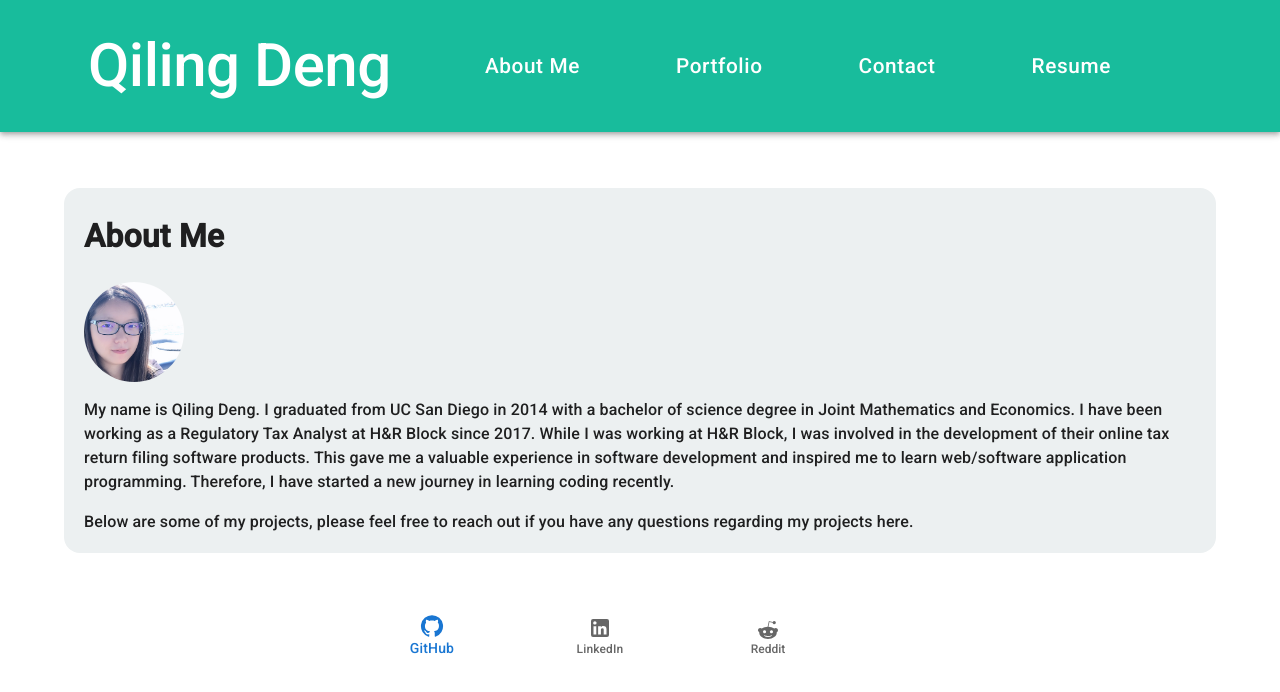
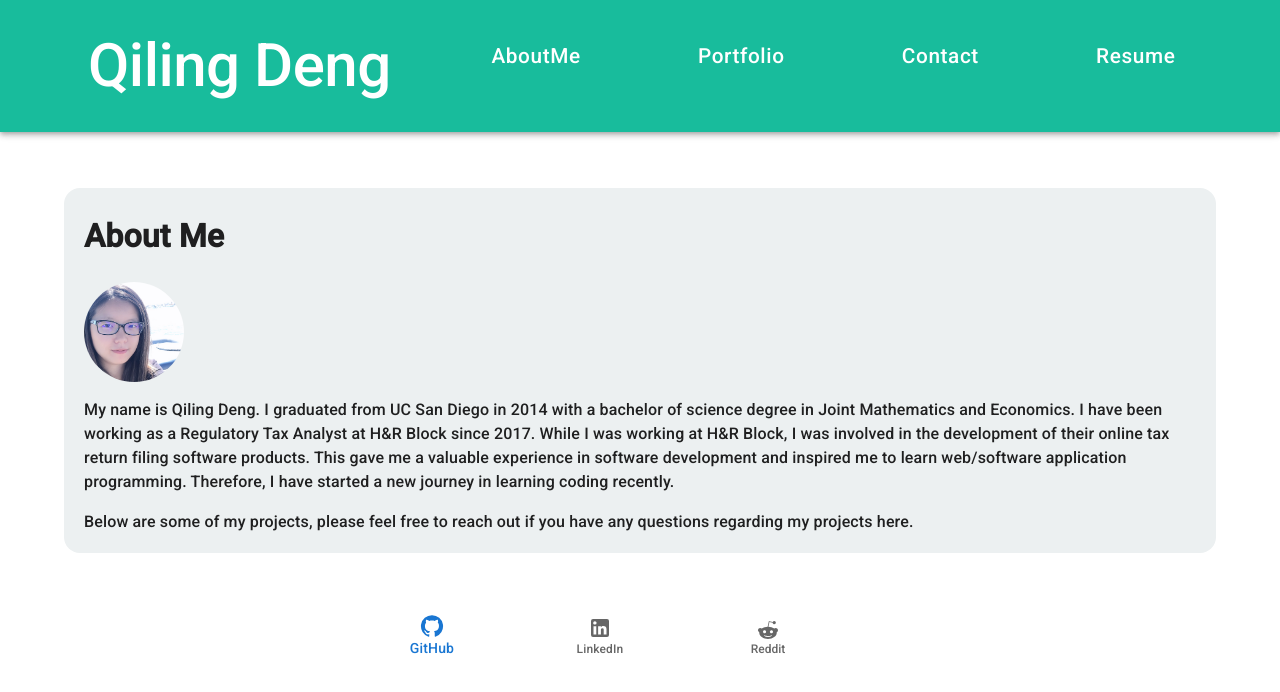
Before and after one commit to qd9069/react_my_portfolio, a React (Create React App) app: page / in a window 1280 px wide. Shown: the top 692 px of the page. Built offline with nearby package versions, Linux system fonts and the light colour scheme.

Commit message:
Modified NavTabs and Header

```diff
--- a/src/components/Header.js
+++ b/src/components/Header.js
@@ -0,0 +1,93 @@
+import React from "react";
+import NavTabs from "./NavTabs";
+import Box from "@mui/material/Box";
+import AppBar from "@mui/material/AppBar";
+import Toolbar from "@mui/material/Toolbar";
+import Typography from "@mui/material/Typography";
+import Container from "@mui/material/Container";
+// import Button from "@mui/material/Button";
+// import Tabs from '@mui/material/Tabs';
+// import Tab from '@mui/material/Tab';
+
+export default function Header({ currentPage, handlePageChange }) {
+  //------------------ if using Tabs style ----------------------------
+  // const [value, setValue] = React.useState('AboutMe');
+
+  // const handleChange = (event: React.SyntheticEvent, newValue: string) => {
+  //   setValue(newValue);
+  // };
+
+  // return (
+  //   <Box sx={{ width: '100%' }}>
+  //     <Tabs
+  //       value={currentPage}
+  //       onChange={handlePageChange}
+  //       textColor="secondary"
+  //       indicatorColor="secondary"
+  //       aria-label="secondary tabs example"
+  //     >
+  //       <Tab value="AboutMe" label="AboutMe" href="#aboutMe" onClick={() => handlePageChange('AboutMe')}/>
+  //       <Tab value="Portfolio" label="Portfolio" href="#portfolio" onClick={() => handlePageChange('Portfolio')}/>
+  //       <Tab value="Contact" label="Contact" href="#contact" onClick={() => handlePageChange('Contact')}/>
+  //       <Tab value="Resume" label="Resume" href="#Resume" onClick={() => handlePageChange('Resume')}/>
+  //     </Tabs>
+  //   </Box>
+  // );
+  // --------------------------------------------------------------
+
+  // bg color options: #7BDFF2/ #B1EDE8
+  // ----------- using app bar style ------------------------------
+  return (
+    <Box sx={{ flexGrow: 1 }}>
+      <AppBar
+        position="static"
+        style={{ background: "#18BC9C", padding: "30px 1px" }}
+        sx={{ height: "20%", width: "100vw" }}
+      >
+        <Container>
+          <Toolbar>
+            <Box
+              sx={{
+                display: "flex",
+                justifyContent: "space-between",
+                width: "100%",
+              }}
+              component="div"
+            >
+              {/* Name */}
+              <Box>
+                <Typography
+                  variant="h2"
+                  component="div"
+                  sx={{ flexGrow: 1, color: "white", fontSize: "2" }}
+                >
+                  Qiling Deng
+                </Typography>
+              </Box>
+              <NavTabs
+                link="#aboutMe"
+                page="AboutMe"
+                onClick={() => handlePageChange("AboutMe")}
+              />
+              <NavTabs
+                link="#portfolio"
+                page="Portfolio"
+                onClick={() => handlePageChange("Portfolio")}
+              />
+              <NavTabs
+                link="#contact"
+                page="Contact"
+                onClick={() => handlePageChange("Contact")}
+              />
+              <NavTabs
+                link="#resume"
+                page="Resume"
+                onClick={() => handlePageChange("Resume")}
+              />
+            </Box>
+          </Toolbar>
+        </Container>
+      </AppBar>
+    </Box>
+  );
+}
--- a/src/components/NavTabs.js
+++ b/src/components/NavTabs.js
@@ -1,158 +1,37 @@
 import React from "react";
 import Box from "@mui/material/Box";
-import AppBar from "@mui/material/AppBar";
-import Toolbar from "@mui/material/Toolbar";
-import Typography from "@mui/material/Typography";
 import Button from "@mui/material/Button";
-import Container from '@mui/material/Container';
+// import AppBar from "@mui/material/AppBar";
+// import Toolbar from "@mui/material/Toolbar";
+// import Typography from "@mui/material/Typography";
+// import Container from '@mui/material/Container';
 // import Tabs from '@mui/material/Tabs';
 // import Tab from '@mui/material/Tab';
 
-// ----------------------- bootstrap Example ---------------------
-// Here we are using object destructuring assignment to pluck off our variables from the props object
-// We assign them to their own variable names
-// function NavTabs({ currentPage, handlePageChange }) {
-//   return (
-//     <ul className="nav nav-tabs">
-//       <li className="nav-item">
-//         <a
-//           href="#aboutMe"
-//           onClick={() => handlePageChange('AboutMe')}
-//           // This is a conditional (ternary) operator that checks to see if the current page is "AboutMe"
-//           // If it is, we set the current page to 'nav-link-active', otherwise we set it to 'nav-link'
-//           className={currentPage === 'AboutMe' ? 'nav-link active' : 'nav-link'}
-//         >
-//           About Me
-//         </a>
-//       </li>
-//       <li className="nav-item">
-//         <a
-//           href="#portfolio"
-//           onClick={() => handlePageChange('Portfolio')}
-//           // Check to see if the currentPage is `Portfolio`, and if so we use the active link class from bootstrap. Otherwise, we set it to a normal nav-link
-//           className={currentPage === 'Portfolio' ? 'nav-link active' : 'nav-link'}
-//         >
-//           Portfolio
-//         </a>
-//       </li>
-//       <li className="nav-item">
-//         <a
-//           href="#contact"
-//           onClick={() => handlePageChange('Contact')}
-//           // Check to see if the currentPage is `Contact`, and if so we use the active link class from bootstrap. Otherwise, we set it to a normal nav-link
-//           className={currentPage === 'Contact' ? 'nav-link active' : 'nav-link'}
-//         >
-//           Contact
-//         </a>
-//       </li>
-//       <li className="nav-item">
-//         <a
-//           href="#Resume"
-//           onClick={() => handlePageChange('Resume')}
-//           // Check to see if the currentPage is `Resume`, and if so we use the active link class from bootstrap. Otherwise, we set it to a normal nav-link
-//           className={currentPage === 'Resume' ? 'nav-link active' : 'nav-link'}
-//         >
-//           Resume
-//         </a>
-//       </li>
-//     </ul>
-//   );
-// }
-
-// export default NavTabs;
-
-export default function NavTabs({ currentPage, handlePageChange }) {
-  //------------------ if using Tabs style ----------------------------
-  // const [value, setValue] = React.useState('AboutMe');
-
-  // const handleChange = (event: React.SyntheticEvent, newValue: string) => {
-  //   setValue(newValue);
-  // };
-
-  // return (
-  //   <Box sx={{ width: '100%' }}>
-  //     <Tabs
-  //       value={currentPage}
-  //       onChange={handlePageChange}
-  //       textColor="secondary"
-  //       indicatorColor="secondary"
-  //       aria-label="secondary tabs example"
-  //     >
-  //       <Tab value="AboutMe" label="AboutMe" href="#aboutMe" onClick={() => handlePageChange('AboutMe')}/>
-  //       <Tab value="Portfolio" label="Portfolio" href="#portfolio" onClick={() => handlePageChange('Portfolio')}/>
-  //       <Tab value="Contact" label="Contact" href="#contact" onClick={() => handlePageChange('Contact')}/>
-  //       <Tab value="Resume" label="Resume" href="#Resume" onClick={() => handlePageChange('Resume')}/>
-  //     </Tabs>
-  //   </Box>
-  // );
-  // --------------------------------------------------------------
-
+export default function NavTabs(props) {
+  // bg color options: #7BDFF2/ #B1EDE8
   // ----------- using app bar style ------------------------------
   return (
-    <Box sx={{ flexGrow: 1}}>
-      <AppBar position="static" style={{ background: '#18BC9C', padding: "30px 1px" }} sx={{ height: '20%', width: "100vw"}}>
-      <Container>
-        <Toolbar>
-          <Box sx={{ display: "flex", justifyContent: 'space-between', width: "100%"}} component="div" >
-            {/* Name */}
-            <Box>
-          <Typography variant="h2" component="div" sx={{ flexGrow: 1, color: 'white', fontSize: '2'}}>
-            Qiling Deng
-          </Typography>
-            </Box>
-
+    <div>
       {/* Links */}
-          <Box sx={{ display: "flex", marginRight: "3%" }}>
+      <Box sx={{ display: "flex", marginRight: "1%" }}>
         <Button
           color="inherit"
           size="large"
-            href={"#aboutMe"}
-            onClick={() => handlePageChange("AboutMe")}
+          href={props.link}
+          onClick={props.onClick}
           component="a"
           noWrap
-            sx={{ color: 'white', fontSize: '130%', textTransform: 'capitalize', px: "3rem" }}
+          sx={{
+            color: "white",
+            fontSize: "130%",
+            textTransform: "capitalize",
+            px: "1rem",
+          }}
         >
-            About Me
+          {props.page}
         </Button>
-          <Button
-            color="inherit"
-            size="large"
-            href={"#portfolio"}
-            onClick={() => handlePageChange("Portfolio")}
-            component="a"
-            noWrap
-            sx={{ color: 'white', fontSize: '130%', textTransform: 'capitalize', px: "3rem" }}
-          >
-            Portfolio
-          </Button>
-          <Button
-            color="inherit"
-            size="large"
-            href={"#contact"}
-            onClick={() => handlePageChange("Contact")}
-            component="a"
-            noWrap
-            sx={{ color: 'white', fontSize: '130%', textTransform: 'capitalize', px: "3rem" }}
-          >
-            Contact
-          </Button>
-          <Button
-            color="inherit"
-            size="large"
-            href={"#Resume"}
-            onClick={() => handlePageChange("Resume")}
-            component="a"
-            noWrap
-            sx={{ color: 'white', fontSize: '130%', textTransform: 'capitalize', px: "3rem" }}
-          >
-            Resume
-          </Button>
-
       </Box>
-          </Box>
-        </Toolbar>
-        </Container>
-      </AppBar>
-    </Box>
+    </div>
   );
 }
--- a/src/components/PortfolioContainer.js
+++ b/src/components/PortfolioContainer.js
@@ -1,5 +1,5 @@
 import React, { useState } from 'react';
-import NavTabs from './NavTabs';
+import Header from './Header';
 import AboutMe from './pages/AboutMe';
 import Contact from './pages/Contact';
 import Portfolio from './pages/Portfolio';
@@ -28,7 +28,7 @@ export default function PortfolioContainer() {
   return (
     <div>
       {/* We are passing the currentPage from state and the function to update it */}
-      <NavTabs currentPage={currentPage} handlePageChange={handlePageChange} />
+      <Header currentPage={currentPage} handlePageChange={handlePageChange} />
       {/* Here we are calling the renderPage function which will return a component  */}
       {renderPage()}
       <BottomNav />
--- a/src/components/Project.js
+++ b/src/components/Project.js
@@ -24,9 +24,6 @@ export default function Project(props) {
         </IconButton>
       </CardActions>
       <CardContent>
-        {/* <Typography gutterBottom variant="h5" component="div">
-            {props.name}
-            </Typography> */}
         <Typography variant="body2" color="text.secondary">
           {props.skills}
         </Typography>
```
Lines whose indentation alone changed are shown as unchanged.
